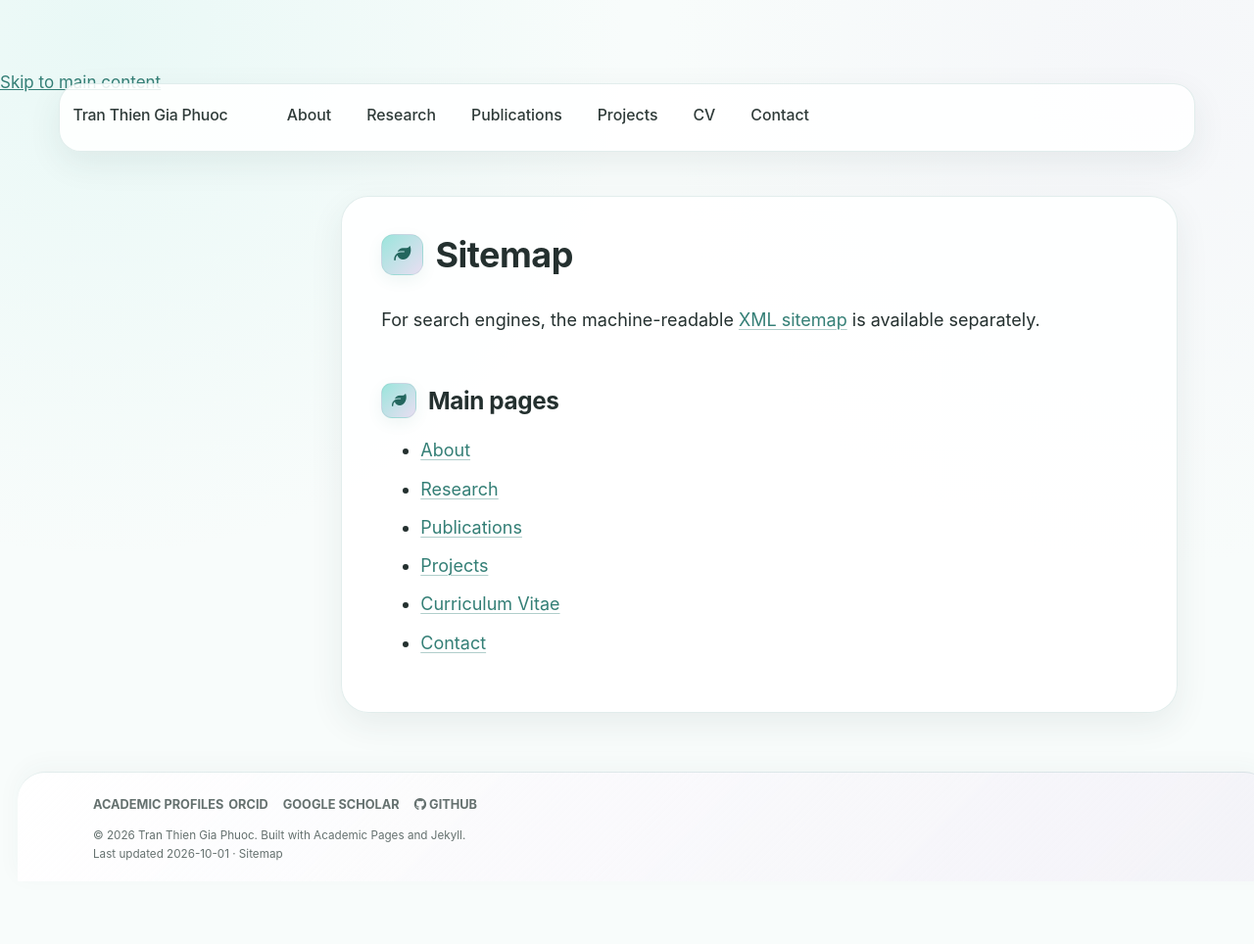
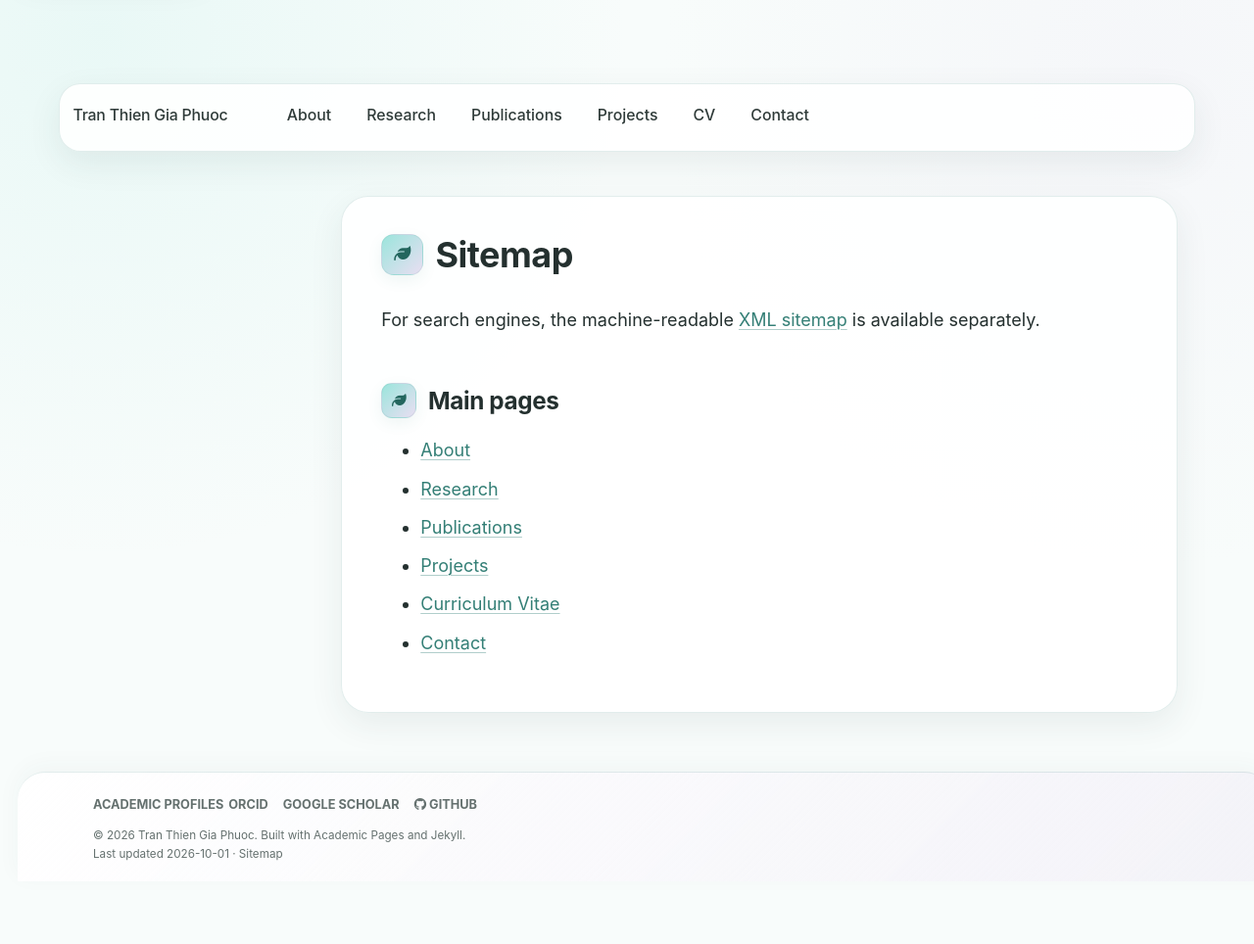
Before and after one commit to ttgpPsychMH/ttgpPsychMH.github.io, a Jekyll site: the page built from _pages/sitemap.md, in a window 1280 px wide. Shown: the whole page at 98% size. Built offline with Jekyll 4.4.1, drawn with Linux system fonts in a browser that asks for light colours; a style sheet for code colours, icons or effects is not loaded.

Commit message:
Add skip link screen reader and 404 accessibility styles

```diff
--- a/_sass/custom.scss
+++ b/_sass/custom.scss
@@ -802,3 +802,56 @@
     animation-iteration-count: 1 !important;
   }
 }
+
+
+/* ==========================================================================
+   ACCESSIBILITY + ERROR-PAGE UTILITIES
+   ========================================================================== */
+
+.sr-only {
+  position: absolute !important;
+  width: 1px !important;
+  height: 1px !important;
+  padding: 0 !important;
+  margin: -1px !important;
+  overflow: hidden !important;
+  clip: rect(0, 0, 0, 0) !important;
+  white-space: nowrap !important;
+  border: 0 !important;
+}
+
+.skip-link {
+  position: fixed;
+  top: 0.75rem;
+  left: 0.75rem;
+  z-index: 9999;
+  padding: 0.65rem 0.9rem;
+  color: #20302d !important;
+  border-radius: 999px;
+  background: linear-gradient(135deg, var(--pastel-green), var(--pastel-purple));
+  box-shadow: var(--shadow-soft);
+  font-weight: 700;
+  text-decoration: none;
+  transform: translateY(-180%);
+}
+
+.skip-link:focus {
+  transform: translateY(0);
+}
+
+.not-found-actions {
+  display: flex;
+  flex-wrap: wrap;
+  gap: 0.65rem;
+  margin-top: 1.4rem;
+}
+
+.not-found-actions .btn {
+  display: inline-flex;
+  align-items: center;
+  gap: 0.45rem;
+  color: #20302d !important;
+  border: 0;
+  background: linear-gradient(135deg, var(--pastel-green), var(--pastel-purple));
+  text-decoration: none;
+}
```
